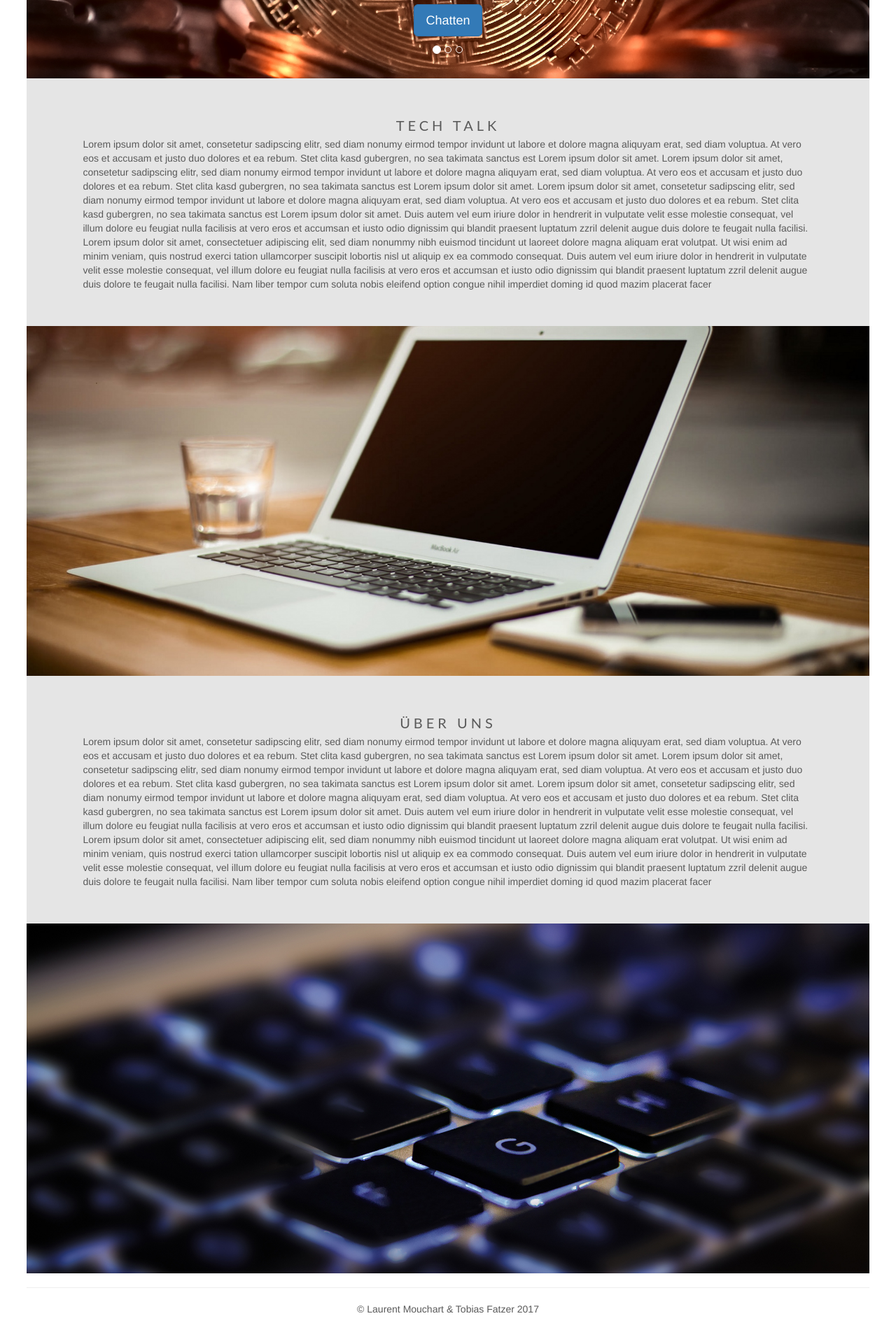
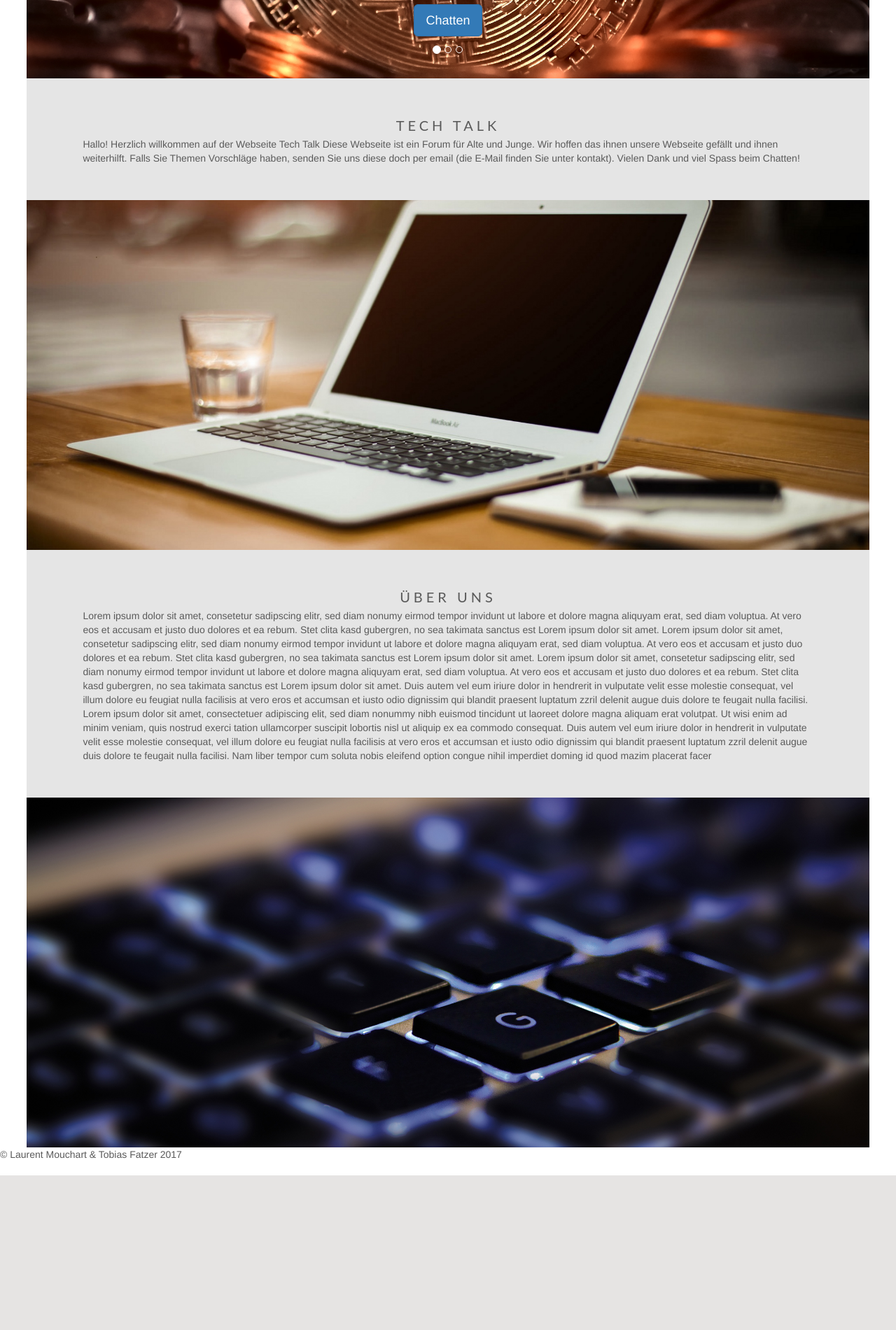
Before and after one commit to zfatzt/TechTalk, a PHP site: page / in a window 1280 px wide. Shown: the part 658-2559 px from the top of the page at 70% size. After the commit the page ends 2338 px from the top, so only its background shows below. Run offline with PHP 8.4, Linux system fonts and the light colour scheme; some libraries are stand-ins or nearby versions.

Commit message:
Fehlerbehebungen und w3c validiert

```diff
--- a/view/benutzer_anmelden.php
+++ b/view/benutzer_anmelden.php
@@ -25,18 +25,17 @@
 									<label class="control-label" for="anmeldeEmail">Email:</label>
 									<div class="controls">
 										<input required="" id="anmeldeEmail" name="anmeldeEmail"
-											type="email" class="form-control"
-											placeholder="max@mustermann.ch" class="input-medium"
-											required="">
+											type="email" placeholder="max@mustermann.ch"
+											class="input-medium form-control">
 									</div>
 								</div>
 								<!-- Password input-->
 								<div class="control-group">
-									<label class="control-label" for="passwordinput">Passwort:</label>
+									<label class="control-label" for="anmeldePasswort">Passwort:</label>
 									<div class="controls">
 										<input required="" id="anmeldePasswort" name="anmeldePasswort"
-											class="form-control" type="password" placeholder="********"
-											class="input-medium">
+											class="form-control input-medium" type="password"
+											placeholder="********">
 									</div>
 								</div>
 
@@ -78,9 +77,9 @@
 								<div class="control-group">
 									<label class="control-label" for="email">Email:</label>
 									<div class="controls">
-										<input id="email" name="email" class="form-control"
+										<input id="email" name="email"
 											type="email" placeholder="max@mustermann.ch"
-											class="input-large" required="" onkeyup="ueberpruefung()">
+											class="input-large form-control" required="" onkeyup="ueberpruefung()">
 									</div>
 								</div>
 
@@ -153,22 +150,14 @@
 				</div>
 			</div>
 			<div class="modal-footer">
-				<center>
+				<div style="text-allign:center;">
 					<button type="button" class="btn btn-default" data-dismiss="modal">Abbrechen</button>
-				</center>
+				</div>
 			</div>
 		</div>
 	</div>
 </div>
 <script>
-
-$( document ).ready(function() {
-
-	// Read url
-
-
-});
-
 function ueberpruefung() {
 	document.getElementById("warnung").innerHTML = "";
 	var name = document.getElementById("benutzername").value;
--- a/view/chat.php
+++ b/view/chat.php
@@ -24,7 +24,7 @@
 		<div class="chatBoxKlein">
 			<a href="/chat/chatErstellen?name=bitcoin&chat_id=1"><h3>Bitcoin</h3></a>
 			<a href="/chat/chatErstellen?name=dronen&chat_id=2"><h3>Dronen</h3></a>
-			<a href="/chat/chatErstellen?name=Huawei P10&chat_id=3"><h3>Huawei P10</h3></a>
+			<a href="/chat/chatErstellen?name=HuaweiP10&chat_id=3"><h3>Huawei P10</h3></a>
 		</div>
 	</div>
 	<div id="rechts" class="col">
--- a/view/default_index.php
+++ b/view/default_index.php
@@ -15,8 +15,8 @@
 					<h1>Bitcoin Talk</h1>
 					<p>Was haltest du von Bitcoins ?</p>
 					<p>
-						<a class="btn btn-lg btn-primary" href="/chat/chatErstellen?name=bitcoin&chat_id=1"
-							role="button">Chatten</a>
+						<a class="btn btn-lg btn-primary"
+							href="/chat/chatErstellen?name=bitcoin&chat_id=1" role="button">Chatten</a>
 					</p>
 				</div>
 			</div>
@@ -28,7 +28,8 @@
 					<h1>Dronen Talk</h1>
 					<p>Dronen sind noch nicht sehr lange auf dem Markt.</p>
 					<p>
-						<a class="btn btn-lg btn-primary" href="/chat/chatErstellen?name=dronen&chat_id=2"  role="button">Chatten</a>
+						<a class="btn btn-lg btn-primary"
+							href="/chat/chatErstellen?name=dronen&chat_id=2" role="button">Chatten</a>
 					</p>
 				</div>
 			</div>
@@ -42,7 +43,9 @@
 					<p>Das neue Huawei P10 ist raus. Was haltest du von dem Smartphone
 						?</p>
 					<p>
-						<a class="btn btn-lg btn-primary" href="/chat/chatErstellen?name=Huawei P10&chat_id=3" role="button">Chatten </a>
+						<a class="btn btn-lg btn-primary"
+							href="/chat/chatErstellen?name=HuaweiP10&chat_id=3" role="button">Chatten
+						</a>
 					</p>
 				</div>
 			</div>
@@ -60,32 +63,12 @@
 
 <div class="textfield">
 	<h3>Tech Talk</h3>
-	Lorem ipsum dolor sit amet, consetetur sadipscing elitr, sed diam
-	nonumy eirmod tempor invidunt ut labore et dolore magna aliquyam erat,
-	sed diam voluptua. At vero eos et accusam et justo duo dolores et ea
-	rebum. Stet clita kasd gubergren, no sea takimata sanctus est Lorem
-	ipsum dolor sit amet. Lorem ipsum dolor sit amet, consetetur sadipscing
-	elitr, sed diam nonumy eirmod tempor invidunt ut labore et dolore magna
-	aliquyam erat, sed diam voluptua. At vero eos et accusam et justo duo
-	dolores et ea rebum. Stet clita kasd gubergren, no sea takimata sanctus
-	est Lorem ipsum dolor sit amet. Lorem ipsum dolor sit amet, consetetur
-	sadipscing elitr, sed diam nonumy eirmod tempor invidunt ut labore et
-	dolore magna aliquyam erat, sed diam voluptua. At vero eos et accusam
-	et justo duo dolores et ea rebum. Stet clita kasd gubergren, no sea
-	takimata sanctus est Lorem ipsum dolor sit amet. Duis autem vel eum
-	iriure dolor in hendrerit in vulputate velit esse molestie consequat,
-	vel illum dolore eu feugiat nulla facilisis at vero eros et accumsan et
-	iusto odio dignissim qui blandit praesent luptatum zzril delenit augue
-	duis dolore te feugait nulla facilisi. Lorem ipsum dolor sit amet,
-	consectetuer adipiscing elit, sed diam nonummy nibh euismod tincidunt
-	ut laoreet dolore magna aliquam erat volutpat. Ut wisi enim ad minim
-	veniam, quis nostrud exerci tation ullamcorper suscipit lobortis nisl
-	ut aliquip ex ea commodo consequat. Duis autem vel eum iriure dolor in
-	hendrerit in vulputate velit esse molestie consequat, vel illum dolore
-	eu feugiat nulla facilisis at vero eros et accumsan et iusto odio
-	dignissim qui blandit praesent luptatum zzril delenit augue duis dolore
-	te feugait nulla facilisi. Nam liber tempor cum soluta nobis eleifend
-	option congue nihil imperdiet doming id quod mazim placerat facer
+	Hallo! Herzlich willkommen auf der Webseite Tech Talk Diese Webseite
+	ist ein Forum für Alte und Junge. Wir hoffen das ihnen unsere Webseite
+	gefällt und ihnen weiterhilft. Falls Sie Themen Vorschläge haben,
+	senden Sie uns diese doch per email (die E-Mail finden Sie unter
+	kontakt). Vielen Dank und viel Spass beim Chatten!
+
 
 </div>
 <div class="parallax2"></div>
--- a/view/footer.php
+++ b/view/footer.php
@@ -1,8 +1,8 @@
-<hr>
+</main>
 <footer>
-	<center>
+	<div style="text-allign: center;">
 		<p>&copy; Laurent Mouchart & Tobias Fatzer 2017</p>
-	</center>
+	</div>
 </footer>
 <script
 	src="https://ajax.googleapis.com/ajax/libs/jquery/1.11.3/jquery.min.js"></script>
@@ -10,6 +10,4 @@
 	src="https://maxcdn.bootstrapcdn.com/bootstrap/3.3.6/js/bootstrap.min.js"
 	integrity="sha384-0mSbJDEHialfmuBBQP6A4Qrprq5OVfW37PRR3j5ELqxss1yVqOtnepnHVP9aJ7xS"
 	crossorigin="anonymous"></script>
-</main>
-</body>
 </html>
--- a/view/header.php
+++ b/view/header.php
@@ -32,7 +32,7 @@
 			</div>
 			<div id="navbar" class="collapse navbar-collapse">
 				<ul class="nav navbar-nav">
-					<li ><a href="/"><p>Home</p></a></li>
+					<li><a href="/"><p>Home</p></a></li>
 					<li>
 					<?php
 
@@ -52,7 +52,7 @@
 						<ul class="dropdown-menu">
 							<li><a href="/chat/chatErstellen?name=bitcoin&chat_id=1">Bitcoin</a></li>
 							<li><a href="/chat/chatErstellen?name=dronen&chat_id=2">Dronen</a></li>
-							<li><a href="/chat/chatErstellen?name=Huawei P10&chat_id=3">Huawei
+							<li><a href="/chat/chatErstellen?name=HuaweiP10&chat_id=3">Huawei
 									P10</a></li>
 							<li role="separator" class="divider"></li>
 							<li class="dropdown-header">Admin</li>
@@ -77,11 +77,13 @@
 				?>
 
 
+
+
 				</ul>
 			</div>
 		</div>
 	</nav>
-	<main> <script>
+<script>
 	function logout(){
 	    var xmlhttp = new XMLHttpRequest();
 	    xmlhttp.open('GET','/logout/', true);
@@ -95,3 +97,4 @@
 	    xmlhttp.send(null);
 	}
 </script>
+<main>
--- a/view/meinProfil.php
+++ b/view/meinProfil.php
@@ -44,7 +44,7 @@
 					<label class="col-md-3 control-label"></label>
 					<div class="col-md-8">
 						<input type="submit" class="btn btn-primary"
-							value="Änderungen Speichern"> <span></span> <a href="/"><button type="button" class="btn btn-default" data-dismiss="modal">Abbrechen</a></button>
+							value="Änderungen Speichern"> <span></span> <a href="/" class="btn btn-info" style="background-color: white; color: black; border-color: black;">Abbrechen</a>
 					</div>
 				</div>
 
```
Also changed, not shown: other parts of view/benutzer_anmelden.php (+11 -15 lines).
